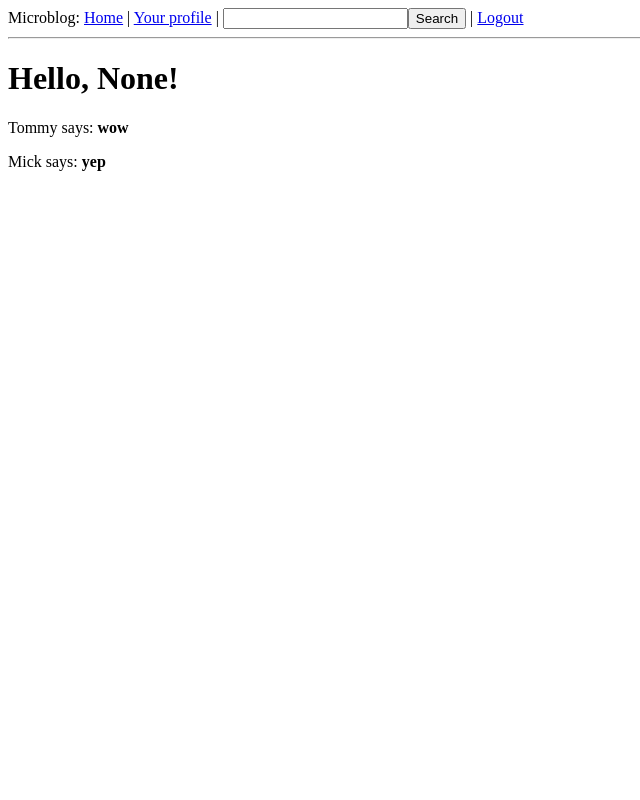
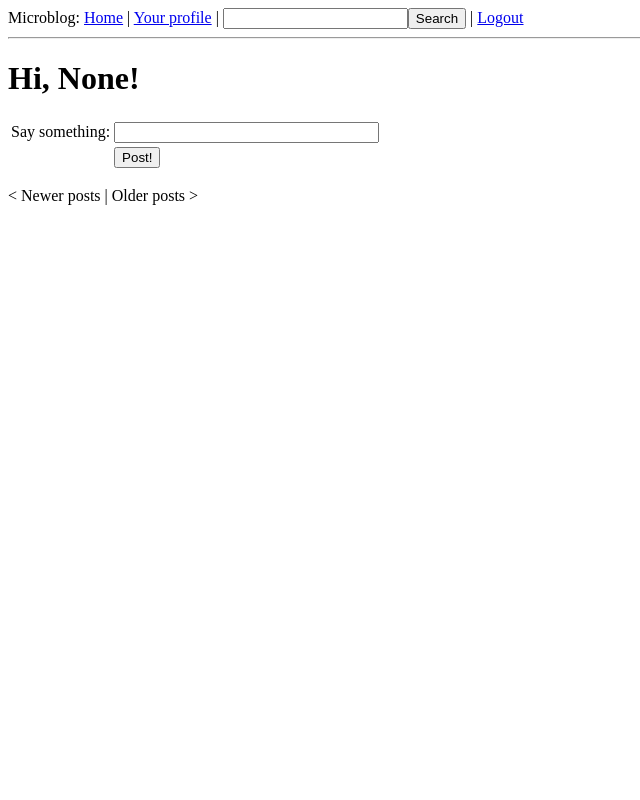
Before and after one commit to alexyer/microblog, a Flask app: page / in a window 1280 px wide. Shown: the whole page, without its empty margins (0-640 px from the left). Run offline with Flask 2, Linux system fonts and the light colour scheme; a user stored in the database is signed in; data comes from the database, SQL or seed files in the repository; data that the repository does not hold is empty; parts of the project's set-up code (start-up, migrations or seed data) failed here and were passed over.

Commit message:
Post display and pagination

```diff
--- a/app/forms.py
+++ b/app/forms.py
@@ -47,5 +47,10 @@
         return True
 
 
+class PostForm(Form):
+    post = TextField('post', validators=[Required()])
+
+
+
 class SearchForm(Form):
     search = TextField('search', validators=[Required()])
--- a/app/templates/index.html
+++ b/app/templates/index.html
@@ -1,7 +1,31 @@
 {% extends "base.html" %}
+
 {% block content %}
-    <h1>Hello, {{ user.nickname }}!</h1>
-    {% for post in posts %}
-    <p>{{ post.author.nickname }} says: <b> {{ post.body }}</b></p>
-    {% endfor %}
+<h1>Hi, {{g.user.nickname}}!</h1>
+<form action="" method="post" name="post">
+    {{form.hidden_tag()}}
+    <table>
+        <tr>
+            <td>Say something:</td>
+            <td>{{ form.post(size = 30, maxlength = 140) }}</td>
+            <td>
+            {% for error in form.errors.post %}
+            <span style="color: red;">[{{error}}]</span><br>
+            {% endfor %}
+            </td>
+        </tr>
+        <tr>
+            <td></td>
+            <td><input type="submit" value="Post!"></td>
+            <td></td>
+        </tr>
+    </table>
+</form>
+{% for post in posts.items %}
+<p>
+    {% include 'post.html' %}
+</p>
+{% endfor %}
+{% if posts.has_prev %}<a href="{{ url_for('index', page = posts.prev_num) }}">&lt; Newer posts</a>{% else %}&lt; Newer posts{% endif %} |
+{% if posts.has_next %}<a href="{{ url_for('index', page = posts.next_num) }}">Older posts &gt;</a>{% else %}Older posts &gt;{% endif %}
 {% endblock %}
--- a/app/views.py
+++ b/app/views.py
@@ -28,24 +28,32 @@
 from forms import EditForm
 from forms import LoginForm
 from forms import SearchForm
+from forms import PostForm
 
 import config
 import models
 
 
-@app.route('/')
-@app.route('/index')
+@app.route('/', methods=['GET', 'POST'])
+@app.route('/index', methods=['GET', 'POST'])
+@app.route('/index/<int:page>', methods=['GET', 'POST'])
 @login_required
-def index():
+def index(page=1):
     user = g.user
-    posts = [{'author': {'nickname': 'Tommy'},
-              'body': 'wow'},
-             {'author': {'nickname': 'Mick'},
-              'body': 'yep'}]
+    form = PostForm()
+
+    if form.validate_on_submit():
+        post = models.Post(body=form.post.data, timestamp=datetime.utcnow(), author=g.user)
+        db.session.add(post)
+        db.session.commit()
+        flash('Your post is now live!')
+        return redirect(url_for('index'))
+
+    posts = g.user.followed_posts().paginate(page, config.POSTS_PER_PAGE)
 
     return render_template('index.html',
                            title='Home',
-                           user=user,
+                           form=form,
                            posts=posts)
 
 
@@ -112,15 +120,15 @@
 
 
 @app.route('/user/<nickname>')
-def user(nickname):
+@app.route('/user/<nickname>/<int:page>')
+def user(nickname, page=1):
     user = models.User.query.filter_by(nickname=nickname).first()
 
     if not user:
         flash('User {nick} not found.'.format(nick=nickname))
         return redirect(url_for('index'))
 
-    posts = [{'author': user, 'body': 'Test'},
-             {'author': user, 'body': 'Test2'}]
+    posts = user.posts.paginate(page, config.POSTS_PER_PAGE, False)
 
     return render_template('user.html',
                            user=user,
--- a/config.py
+++ b/config.py
@@ -24,3 +24,5 @@
 
 WHOOSH_BASE = os.path.join(basedir, 'search.db')
 MAX_SEARCH_RESULTS = 50
+
+POSTS_PER_PAGE = 3
```
Also changed, not shown: app/templates/user.html (+16 -1 lines).
